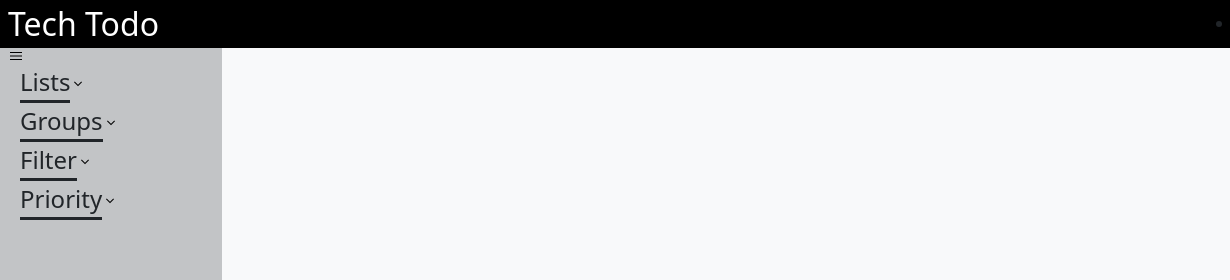
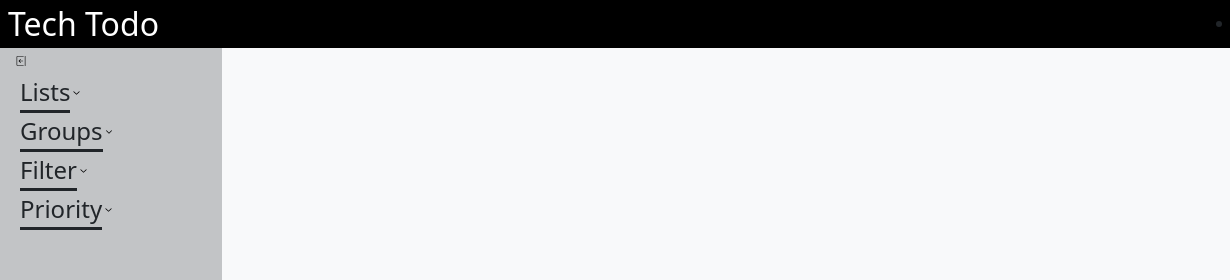
Before and after one commit to TechnicallyAustin/Odin-todo, a website built with webpack: page dist/index.html in a window 1280 px wide. Both pictures are taken after a click on the picture 16 px from the left and 56 px from the top of the page. Shown: the top 280 px of the page, 0-1230 px from the left. Built offline with nearby package versions, Linux system fonts and the light colour scheme.

Commit message:
working on nesting sidebar

```diff
--- a/src/css/styles.css
+++ b/src/css/styles.css
@@ -15,11 +15,12 @@ main {
 }
 
 .icon {
-    width: 2vh;
+    width: 2vw;
+    min-width: 1vw;
     height: auto;
 }
 
 .sub-icon{
-    width: 2vh;
+    width: 1vw;
     height: auto;
 }
--- a/src/javascript/collapse.js
+++ b/src/javascript/collapse.js
@@ -6,16 +6,16 @@ export function collapse(){
     collapseContainer.setAttribute("class", "sidebar collapsed bg-light w-25")
 
     const image = collapseContainer.appendChild(document.createElement("img"));
-    image.setAttribute("class", "icon collapse-menu d-flex justify-content-center align-items-start m-0 ms-2 p-0");
-    image.setAttribute("src", "../src/assets/side-nav.svg")
+    image.setAttribute("class", "icon collapse-menu d-flex justify-content-center align-items-start m-0 ms-2 p-2");
+    image.setAttribute("src", "../src/assets/expand-right.svg")
     image.setAttribute("alt", "menu collapse icon");
 
 
     function toggle(){
         const expand = "sidebar expanded bg-dark bg-opacity-25 w-75"
         const collapse = "sidebar collapsed bg-light w-25"
-        const menuSrc = "../src/assets/side-nav.svg";
-        const sideMenuSrc = "../src/assets/menu.svg";
+        const menuSrc = "../src/assets/expand-right.svg";
+        const sideMenuSrc = "../src/assets/collapse-left.svg";
         const taskFilter = document.querySelector(".task-filter")
 
         if (collapseContainer.getAttribute("class") === collapse){
--- a/src/javascript/group.js
+++ b/src/javascript/group.js
@@ -1,12 +1,9 @@
 export function group(){
     const sidebar = document.querySelector(".sidebar")
-    const containerSelector = document.querySelector(".task-filter");
-
     const container = sidebar.appendChild(document.createElement("div"));
     container.setAttribute("class", "task-filter container justify-content-around align-items-center");
 
     const titles = ["Lists", "Groups", "Filter", "Priority"]
-
     for (let title of titles){
         let titleContainer = container.appendChild(document.createElement("div"));
         titleContainer.setAttribute("class", "title-container d-flex justify-content-start align-items-center")
@@ -20,5 +17,25 @@ export function group(){
         image.setAttribute("src", "../src/assets/down.svg")
         image.setAttribute("alt", "expand down")
 
-    }
-}
+        titleContainer.addEventListener("click", () => {
+            console.log("clicked")
+            const name = titleContainer.firstChild.textContent
+            const items = titleContainer.appendChild(document.createElement("div"))
+            items.setAttribute("class", "h-25 2-25 bg-dark")
+            let list = items.appendChild(document.createElement("p"));
+            list.textContent = "Test List"
+
+        })
+
+
+    };
+
+ }
+
+// you need to add another container for title container to rest in
+// need to display list as 2 divs
+ // Parent div is flex- column
+    // child div is flex-row
+
+// title -- image
+ // appenddiv
```
Also changed, not shown: dist/bundle.js, src/assets/collapse-left.svg (added), src/assets/expand-left.svg (added), src/assets/expand-right.svg (added), src/assets/side-right.svg (added).
